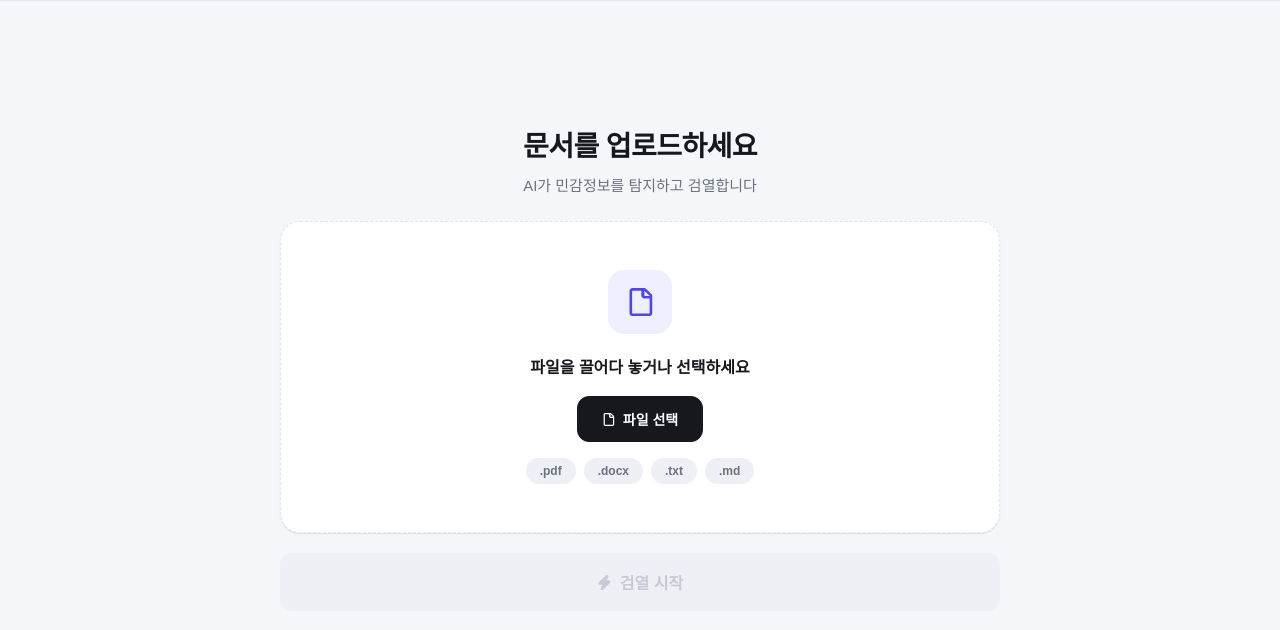
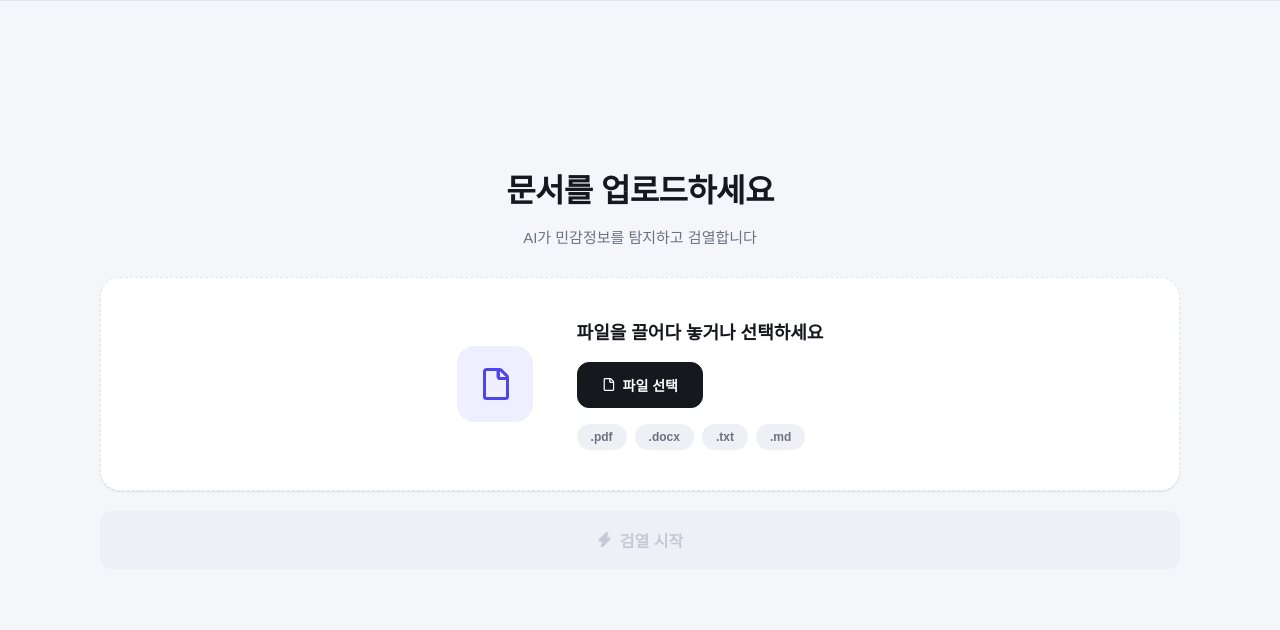
Before and after one commit to cosmosjiwan/Sentinel, a Flask app: page / in a window 1280 px wide. Shown: the part 60-690 px from the top of the page. Run offline with Flask 3, Linux system fonts and the light colour scheme; some web fonts are replaced.

Commit message:
Refine upload box, summary strip, and review panel UX
- Widen the file-upload dropzone into a horizontal layout on desktop so it and the hero fill more of the screen, restoring a stacked/centered layout on mobile.
- Pin the download button to the right of the summary strip via an explicit left-grouped meta/grades wrapper instead of relying on auto-margin ordering.
- Make the "검열 후" value directly editable in the detection panel instead of a separate substitution input, so switching between mask/substitute/publish tabs no longer shifts layout.
- Collapse the summary strip into a thin clickable tab on scroll instead of hiding it entirely.

```diff
--- a/static/css/input.css
+++ b/static/css/input.css
@@ -15,15 +15,15 @@ body {
 /* ── 업로드 히어로 ── */
 .upload-hero {
   width: 100%;
-  max-width: 720px;
+  max-width: 1080px;
   display: flex;
   flex-direction: column;
   align-items: center;
-  gap: 24px;
+  gap: 28px;
 }
 
 .upload-hero-title {
-  font-size: 28px;
+  font-size: 32px;
   font-weight: 800;
   letter-spacing: -0.02em;
   line-height: 1.3;
@@ -38,23 +38,24 @@ body {
   margin-top: -14px;
 }
 
-/* ── 업로드 박스 (대형) ── */
+/* ── 업로드 박스 (가로로 넓은 드롭존) ── */
 .upload-box {
   width: 100%;
-  min-height: 240px;
+  min-height: 200px;
   border: 1.5px dashed var(--border);
   border-radius: var(--r-card);
-  padding: 48px 48px;
-  text-align: center;
+  padding: 40px 64px;
+  text-align: left;
   background: var(--surface);
   cursor: pointer;
   transition: border-color .15s, background .15s, box-shadow .15s, transform .1s;
   position: relative;
   box-shadow: var(--shadow2);
   display: flex;
-  flex-direction: column;
+  flex-direction: row;
   align-items: center;
   justify-content: center;
+  gap: 44px;
 }
 .upload-box:hover,
 .upload-box.dragover {
@@ -68,22 +69,29 @@ body {
   background: var(--secret-bg);
 }
 
+.upload-content {
+  display: flex;
+  flex-direction: column;
+  align-items: flex-start;
+  min-width: 0;
+}
+
 .upload-icon {
-  width: 64px;
-  height: 64px;
-  margin: 0 auto 20px;
+  width: 76px;
+  height: 76px;
+  flex-shrink: 0;
   background: var(--accent-bg);
-  border-radius: 16px;
+  border-radius: 18px;
   display: flex;
   align-items: center;
   justify-content: center;
 }
-.upload-icon svg { color: var(--accent); }
+.upload-icon svg { color: var(--accent); width: 32px; height: 32px; }
 .upload-box.has-file .upload-icon { background: rgba(22,163,74,.12); }
 .upload-box.has-file .upload-icon svg { color: var(--secret); }
 
 .upload-title {
-  font-size: 16px;
+  font-size: 18px;
   font-weight: 700;
   color: var(--text);
   margin-bottom: 18px;
@@ -112,7 +120,7 @@ body {
   color: var(--secret);
   display: none;
   align-items: center;
-  justify-content: center;
+  justify-content: flex-start;
   gap: 6px;
   font-weight: 600;
 }
@@ -124,7 +132,7 @@ body {
 .format-chips {
   display: flex;
   gap: 8px;
-  justify-content: center;
+  justify-content: flex-start;
   margin-top: 16px;
 }
 .fmt-chip {
@@ -294,14 +302,15 @@ body {
   .upload-hero-title { font-size: 19px; line-height: 25px; }
   .upload-hero-sub { font-size: 13px; margin-top: -6px; }
 
-  .upload-box { min-height: 0; padding: 22px 16px; border-radius: 16px; }
+  .upload-box { min-height: 0; padding: 22px 16px; border-radius: 16px; flex-direction: column; text-align: center; gap: 0; }
+  .upload-content { align-items: center; }
   .upload-icon { width: 44px; height: 44px; margin: 0 auto 12px; border-radius: 12px; }
   .upload-icon svg { width: 20px; height: 20px; }
   .upload-title { font-size: 14px; margin-bottom: 12px; }
   .select-btn { padding: 9px 18px; font-size: 13px; }
-  .format-chips { margin-top: 10px; gap: 6px; }
+  .format-chips { margin-top: 10px; gap: 6px; justify-content: center; }
   .fmt-chip { font-size: 11px; padding: 5px 11px; }
-  #file-name { margin-top: 10px; font-size: 12px; }
+  #file-name { margin-top: 10px; font-size: 12px; justify-content: center; }
 
   .submit-btn { padding: 13px; font-size: 15px; margin-top: 14px !important; }
 
--- a/templates/input.html
+++ b/templates/input.html
@@ -33,6 +33,8 @@
             <path d="M2 1.75C2 .784 2.784 0 3.75 0h6.586c.464 0 .909.184 1.237.513l2.914 2.914c.329.328.513.773.513 1.237v9.586A1.75 1.75 0 0 1 13.25 16h-9.5A1.75 1.75 0 0 1 2 14.25Zm1.75-.25a.25.25 0 0 0-.25.25v12.5c0 .138.112.25.25.25h9.5a.25.25 0 0 0 .25-.25V6h-2.75A1.75 1.75 0 0 1 8.75 4.25V1.5Zm6.75.062V4.25c0 .138.112.25.25.25h2.688l-.011-.013-2.914-2.914-.013-.011Z"/>
           </svg>
         </div>
+
+        <div class="upload-content">
           <div class="upload-title">파일을 끌어다 놓거나 선택하세요</div>
 
           <input type="file" id="fileInput" name="file" accept=".pdf,.docx,.txt,.md" multiple required hidden>
@@ -54,6 +56,7 @@
             <span id="file-name-text"></span>
           </div>
           <span class="chip" id="lastModified" style="display:none"></span>
+        </div>
       </div>
 
       <button class="submit-btn" type="submit" id="submitBtn" disabled style="margin-top:20px">
```
Also changed, not shown: static/css/output.css (+36 -17 lines), templates/output.html (+16 -13 lines). Lines whose indentation alone changed are shown as unchanged.
